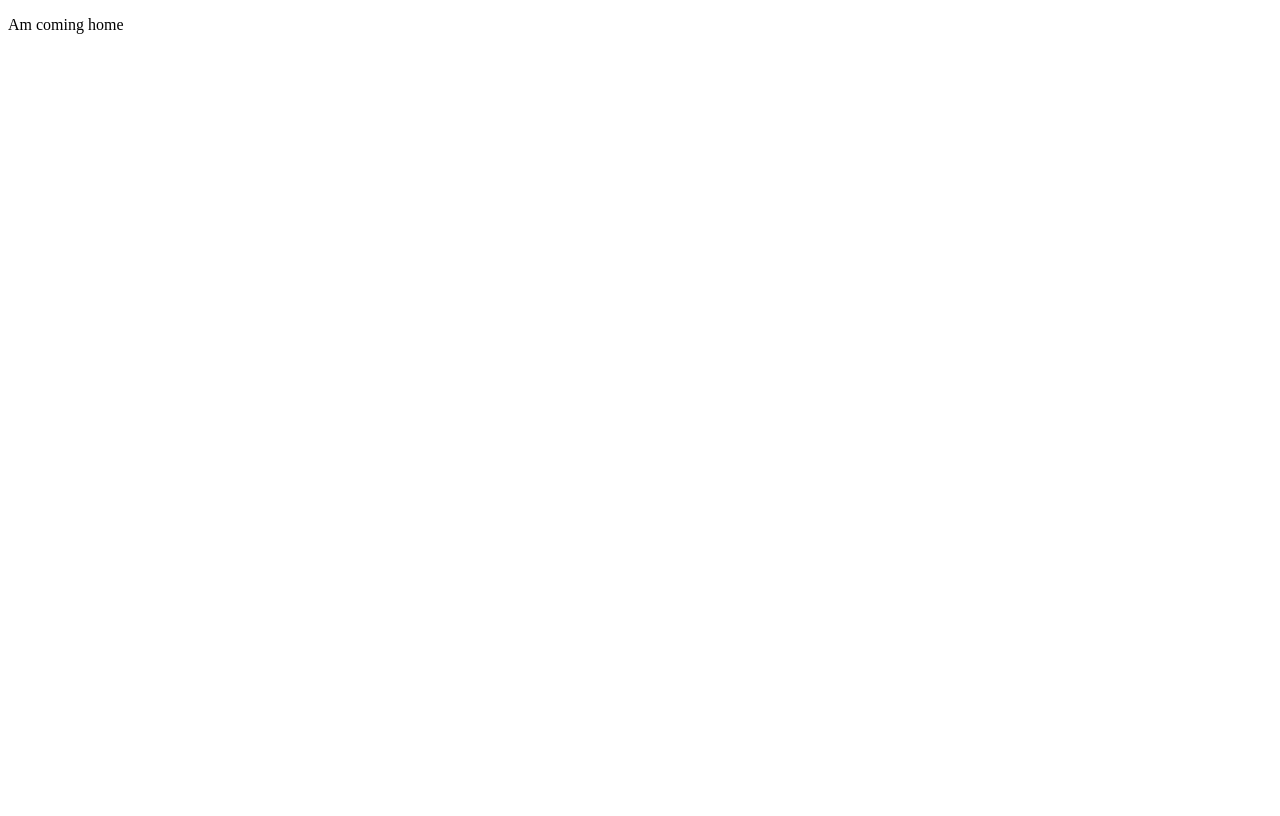
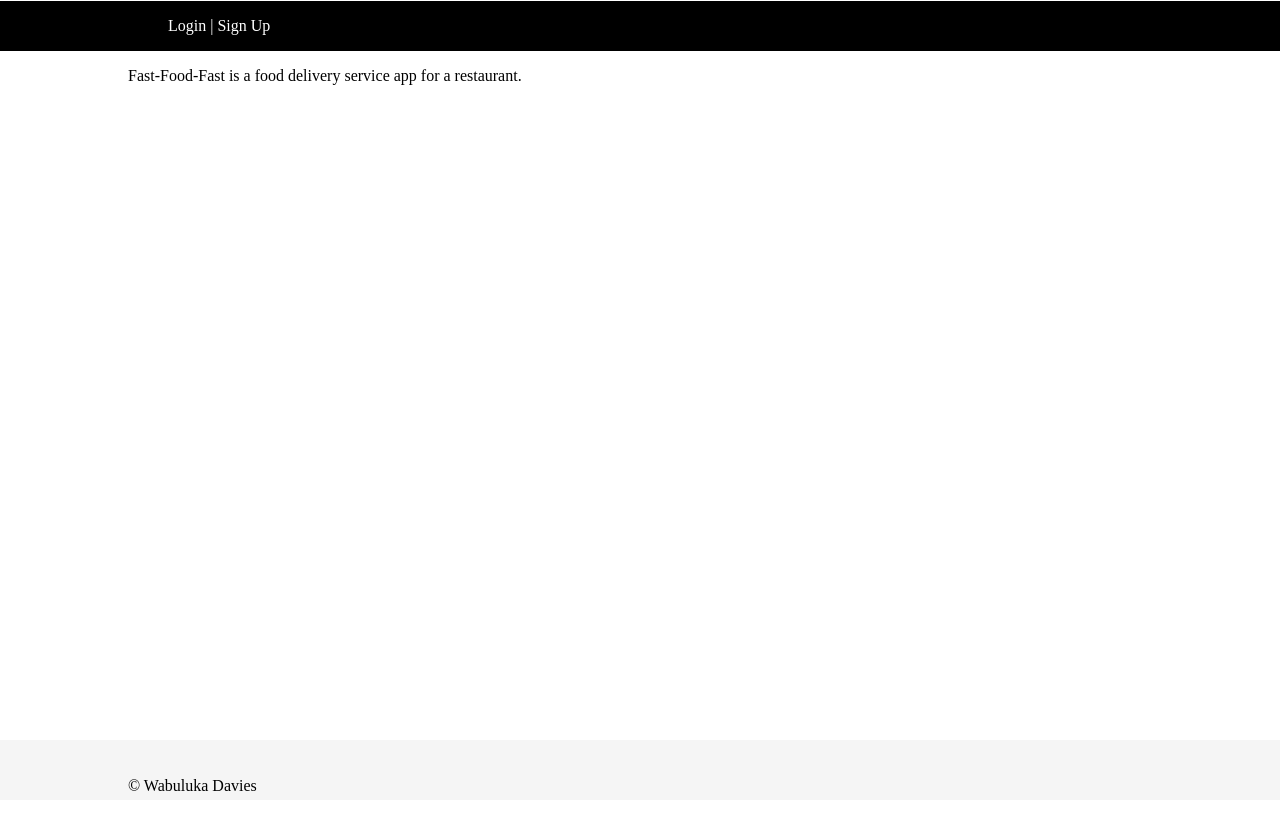
Before and after one commit to Wabuluka/fast-food-fast, a plain HTML site: page UI/index.html in a window 1280 px wide. Drawn offline with Linux system fonts and the light colour scheme.

Commit message:
Set up the basic template for the webpages

```diff
--- a/UI/index.html
+++ b/UI/index.html
@@ -2,8 +2,27 @@
 <html>
 <head>
 	<title>Welcome to Fast Food Fast Restuarant</title>
+	<link rel="stylesheet" href="resources/css/custom.css">
 </head>
 <body>
-	<p>Am coming home</p>
+	<nav>
+		<div class="container">
+			<ul>
+			  <li><a href="#">Login</a></li> |
+			  <li><a href="#">Sign Up</a></li>
+			</ul>
+		</div>
+	</nav>
+	<section>
+		<div class="container">
+			<p>Fast-Food-Fast is a food delivery service app for a restaurant.</p>
+		</div>
+	</section>
+	<footer>
+		<div class="container">
+			<p>&copy; Wabuluka Davies</p>
+		</div>
+	</footer>
 </body>
+<script src="resources/javascript/custom.js" ></script>
 </html>
--- a/UI/resources/css/custom.css
+++ b/UI/resources/css/custom.css
@@ -0,0 +1,42 @@
+html, body{
+	margin: 0;
+	padding: 0;
+}
+html {
+  position: relative;
+  min-height: 100%;
+}
+body {
+  margin-bottom: 60px;
+}
+nav{
+	margin-top: -15px;
+	height: 50px;
+	line-height: 50px;
+	width: 100%;
+	background: #000;
+}
+ul{
+	color: #fff;
+}
+ul li{
+	list-style: none;
+	display: inline;
+}
+ul li a{
+	color: #fff;
+	text-decoration: none;
+
+}
+.container{
+	width: 80%;
+	margin: auto;
+}
+footer {
+  position: absolute;
+  bottom: 0;
+  width: 100%;
+  height: 60px;
+  line-height: 60px;
+  background-color: #f5f5f5;
+}
```
